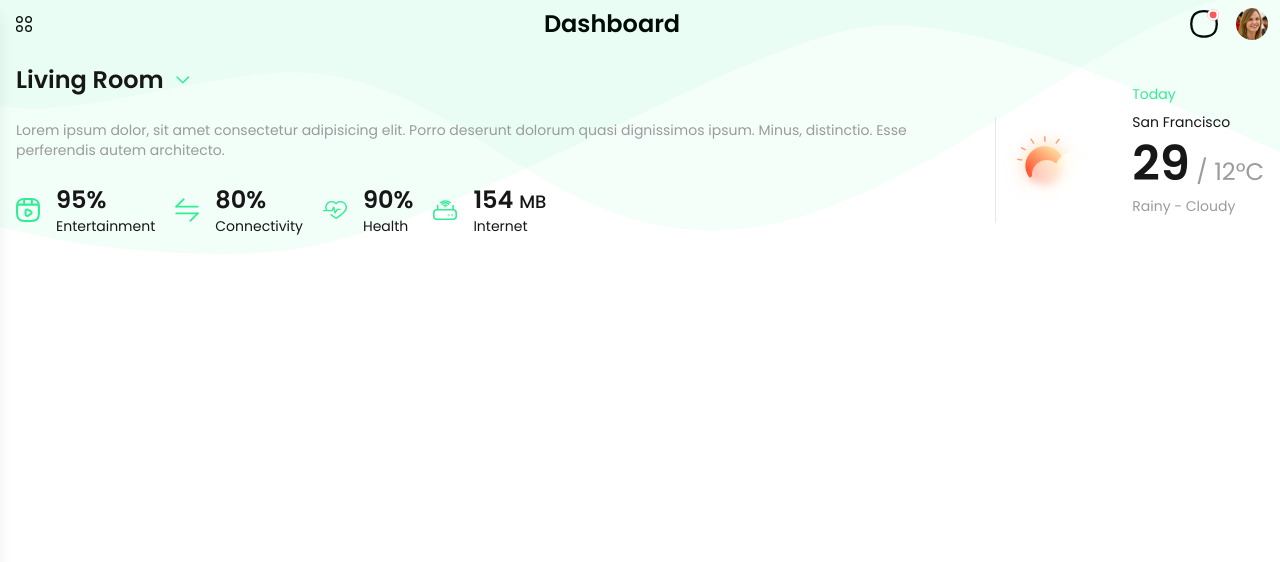
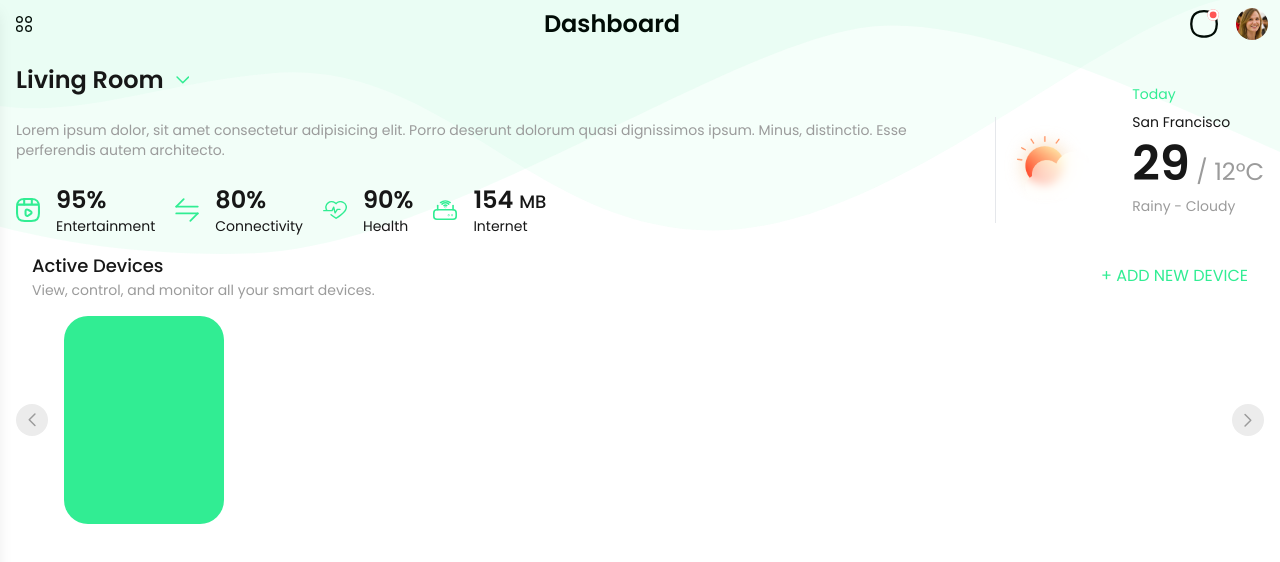
Before and after one commit to ibnul42/kirkglodf-dashboard, a Next.js app: page /dashboard in a window 1280 px wide. Shown: the top 562 px of the page. Built offline with nearby package versions, Linux system fonts and the light colour scheme.

Commit message:
active devices design

```diff
--- /dev/null
+++ b/app/(authenticated)/dashboard/AllDevices.jsx
@@ -0,0 +1,33 @@
+import React from 'react'
+import ArrowIcon from '@/components/IconComponent/ArrowIcon'
+
+export default function AllDevices() {
+    return (
+        <div className='space-y-4 px-4'>
+            <div className="flex items-center gap-2 px-4">
+                <div className="flex-1">
+                    <h2 className='text-lg font-medium'>Active Devices</h2>
+                    <p className='text-sm text-[#9B9B9B]'>View, control, and monitor all your smart devices.</p>
+                </div>
+                <div className="">
+                    <button className='text-[#31ED93] uppercase'>+ add new device</button>
+                </div>
+            </div>
+            <div className="relative px-12 h-auto">
+                <div className="absolute top-0 left-0 h-full flex items-center">
+                    <button className='rotate-90 bg-[#ECECEC] w-8 h-8 rounded-full flex items-center justify-center hover:scale-105 transition-all group'>
+                        <ArrowIcon className='w-3 h-auto group-hover:scale-105' />
+                    </button>
+                </div>
+                <div className="absolute top-0 right-0 h-full flex items-center">
+                    <button className='-rotate-90 bg-[#ECECEC] w-8 h-8 rounded-full flex items-center justify-center hover:scale-105 transition-all group'>
+                        <ArrowIcon className='w-3 h-auto group-hover:scale-105' />
+                    </button>
+                </div>
+                <div className="flex gap-2">
+                    <div className="w-40 h-52 bg-[#31ED93] rounded-3xl overflow-hidden"></div>
+                </div>
+            </div>
+        </div>
+    )
+}
--- a/app/(authenticated)/dashboard/page.jsx
+++ b/app/(authenticated)/dashboard/page.jsx
@@ -3,6 +3,7 @@ import NavbarWrapper from '@/components/NavbarWrapper'
 import Image from 'next/image'
 import React from 'react'
 import OverallInfo from './OverallInfo'
+import AllDevices from './AllDevices'
 
 
 export default function page() {
@@ -31,6 +32,7 @@ export default function page() {
           </div>
         </div>
       </div>
+      <AllDevices />
     </BackgroundPhoto>
   )
 }
--- a/components/Sidebar.jsx
+++ b/components/Sidebar.jsx
@@ -23,7 +23,7 @@ export default function Sidebar({ isSidebarOpen, toggleSidebar }) {
 
     return (
         <div
-            className={`fixed top-0 left-0 w-64 h-full bg-white shadow-lg transform transition-transform duration-300 ease-in-out ${isSidebarOpen ? "translate-x-0" : "-translate-x-full"
+            className={`fixed top-0 left-0 w-64 h-full bg-white shadow-lg transform transition-transform duration-300 ease-in-out z-50 ${isSidebarOpen ? "translate-x-0" : "-translate-x-full"
                 }`}
             onClick={(e) => e.stopPropagation()} // Prevents overlay click from closing sidebar
         >
```
